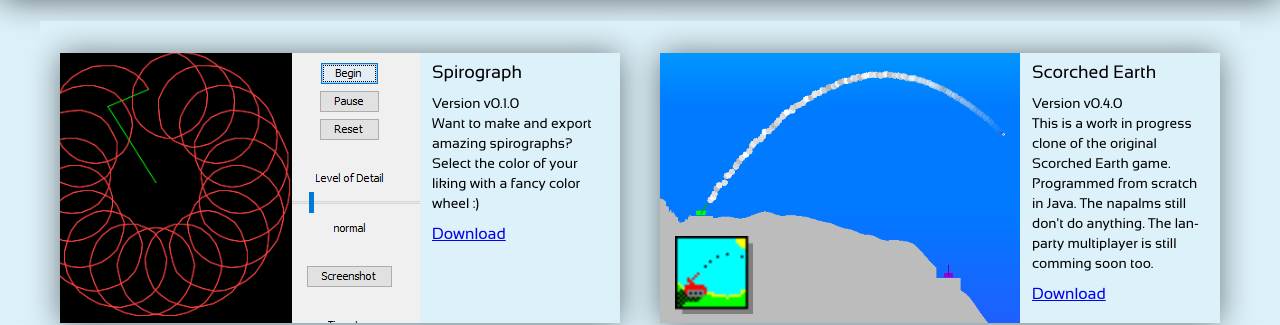
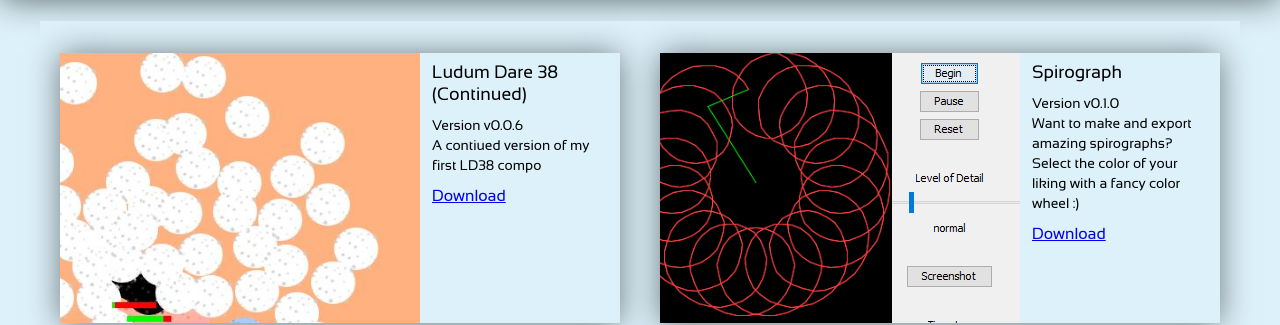
Before and after one commit to mryamz/mryamz.github.io, a plain HTML site: page index.html in a window 1280 px wide. Shown: the part 484-809 px from the top of the page. Drawn offline with Linux system fonts and the light colour scheme; files whose address does not match are found by name.

Commit message:
add to website ld38

```diff
--- a/index.html
+++ b/index.html
@@ -41,6 +41,20 @@
 
 		<!--Populate Element List-->
 		<div id="element_list">
+			<div class="element">
+				<div class="image">
+					<img src="images/element_pics/ld38.png">
+				</div>
+				<div class="title">
+					<p>Ludum Dare 38 (Continued)</p>
+				</div>
+				<div class="description">
+					<p>Version v0.0.6</p>
+					<p>A contiued version of my first LD38 compo</p>
+				</div>
+
+				<a class="play_link" href="downloads/Ludum_Dare_38.jar">Download</a>
+			</div>
 
 			<div class="element">
 				<div class="image">
```
Also changed, not shown: images/element_pics/ld38.png (added).
